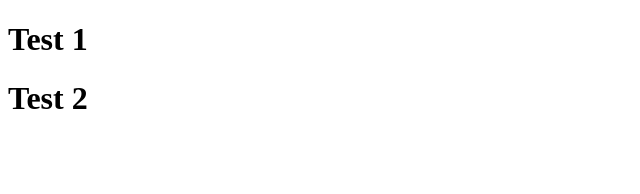
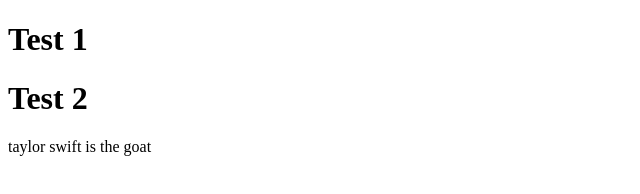
Before and after one commit to jetherpaul17/practice, a plain HTML site: page practice1/index.html in a window 1280 px wide. Shown: the whole page, without its empty margins (0-640 px from the left). Drawn offline with Linux system fonts and the light colour scheme.

Commit message:
added paragraph

```diff
--- a/practice1/index.html
+++ b/practice1/index.html
@@ -13,5 +13,7 @@
 		<h1>Test 1</h1>
 		<h1>Test 2</h1>
 
+		<p>taylor swift is the goat</p>
+
 	</body>
 </html>
```
